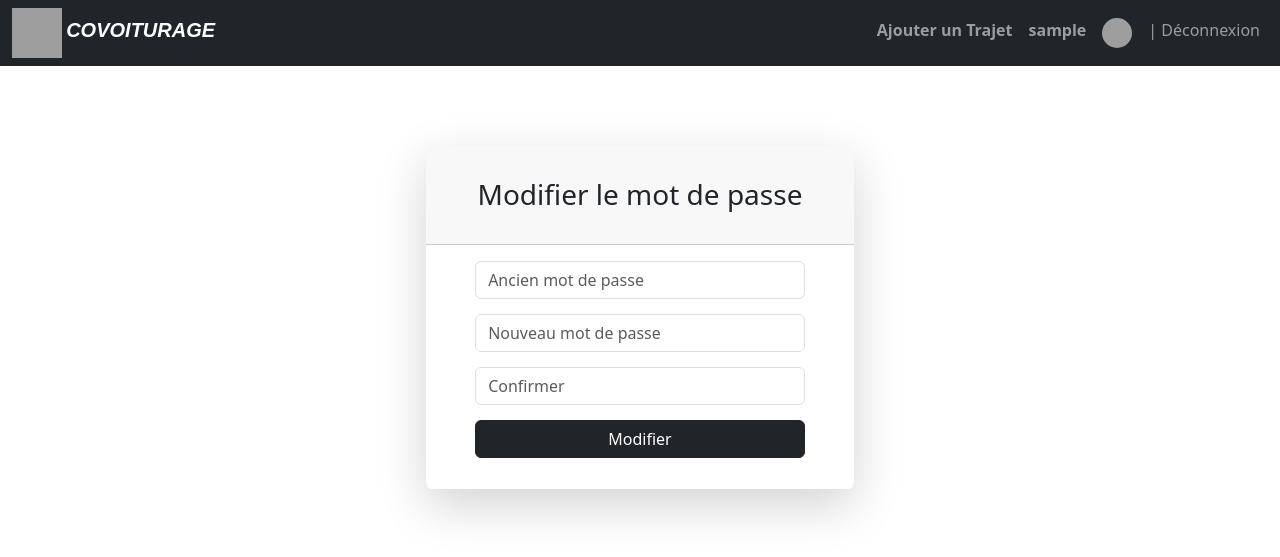
After one commit to Tetratronic/covoiturage, a Django app: page /password-change/ in a window 1280 px wide. The commit adds this page. Shown: the top 557 px of the page. Run offline with Django 5.2, Linux system fonts and the light colour scheme; the visitor is signed in with stand-in values (Sample User, id 1); some web fonts are replaced; grey boxes are pictures that could not be loaded.

Commit message:
project complet, remaining details do not concern me

```diff
--- a/covoiturage/urls.py
+++ b/covoiturage/urls.py
@@ -18,10 +18,12 @@ from django.contrib import admin
 from django.urls import path, include
 from django.conf import settings
 from django.conf.urls.static import static
+from website.views import ChangePasswordView
 
 urlpatterns = [
     path('admin/', admin.site.urls),
     path('', include('website.urls')),
+    path('password-change/', ChangePasswordView.as_view(), name='password_change'),
 ]
 
 urlpatterns += static(settings.MEDIA_URL, document_root=settings.MEDIA_ROOT)
--- /dev/null
+++ b/website/templates/change_password.html
@@ -0,0 +1,79 @@
+{% extends "base.html" %}
+{% block content %}
+<style>
+    .form-row{
+        margin-bottom: 15px;
+    }
+</style>
+    <div class="form-content my-3 p-3">
+        <div class="container">
+            <div class="row justify-content-center">
+                <div class="col-lg-5">
+                        <div class="card shadow-lg border-0 rounded-lg mt-0 mb-3">
+                            <div class="card-header justify-content-center">
+                              <h3 class="font-weight-light my-4 text-center">Modifier le mot de passe</h3>
+                            </div>
+                            {% if form.errors %}
+                                <div class="alert alert-danger alert-dismissible" role="alert">
+                                    <div id="form_errors">
+                                        {% for key, value in form.errors.items %}
+                                            <strong>{{ value }}</strong>
+                                        {% endfor %}
+                                    </div>
+                                    <button type="button" class="close" data-dismiss="alert" aria-label="Close">
+                                        <span aria-hidden="true">&times;</span>
+                                    </button>
+                                </div>
+                            {% endif %}
+
+                            <div class="card-body">
+                                <form method="POST">
+                                    {% csrf_token %}
+                                    <div class="form-row">
+                                        <div class="col-md-10 offset-md-1">
+                                            <div class="form-group">
+
+                                                <input type="password" name="old_password" autocomplete="new-password"
+                                                       class="form-control" required id="id_old_password"
+                                                       placeholder="Ancien mot de passe"/>
+                                                <span>
+                                                </span>
+                                            </div>
+                                        </div>
+                                    </div>
+                                    <div class="form-row">
+                                        <div class="col-md-10 offset-md-1">
+                                            <div class="form-group">
+
+                                                <input type="password" name="new_password1" autocomplete="new-password"
+                                                       class="form-control" required id="id_new_password1"
+                                                       placeholder="Nouveau mot de passe"/>
+                                                <span>
+                                                </span>
+                                            </div>
+                                        </div>
+                                    </div>
+                                    <div class="form-row">
+                                        <div class="col-md-10 offset-md-1">
+                                            <div class="form-group">
+                                                <input type="password" name="new_password2" autocomplete="new-password"
+                                                       required id="id_new_password2" class="form-control"
+                                                       placeholder="Confirmer"/>
+                                            </div>
+                                        </div>
+                                    </div>
+                                    <div class="form-row">
+                                        <div class="col-md-10 offset-md-1">
+                                            <div class="form-group mt-0 mb-1">
+                                                <button type="submit" class="col-md-12 btn btn-dark" id="reset">Modifier</button>
+                                            </div>
+                                        </div>
+                                    </div>
+                                </form>
+                            </div>
+                        </div>
+                </div>
+            </div>
+        </div>
+    </div>
+{% endblock content %}
--- a/website/templates/navbar.html
+++ b/website/templates/navbar.html
@@ -39,10 +39,10 @@
             <a class="nav-link" href="{% url 'add_trajet' %}"><b>Ajouter un Trajet</b></a>
           </li>
             <li class="nav-item">
-              <a class="nav-link" href=""><b> {{user.username}}</b></a>
+              <a class="nav-link" href="{% url 'users-profile' %}"><b> {{user.username}}</b></a>
             </li>
             <li class="nav-item">
-              <a class="nav-link" href=""><img class="profile-img" src="{{user.profile.profile_pic.url}}"></a>
+              <a class="nav-link" href="{% url 'users-profile' %}"><img class="profile-img" src="{{user.profile.profile_pic.url}}"></a>
             </li>
             <li class="nav-item">
               <a class="nav-link" href="{% url 'logout' %}">| Déconnexion</a>
--- a/website/templates/profile.html
+++ b/website/templates/profile.html
@@ -23,7 +23,7 @@
                         {{ user_form.as_p }}
                 </div>
                 <div class="form-group">
-                    <a href="#">Changer le mot de passe</a>
+                    <a href="{% url 'password_change' %}">Changer le mot de passe</a>
                     <hr>
                     <label class="small mb-1">Changer la photo:</label>
                     {{ profile_form.profile_pic }}
--- a/website/urls.py
+++ b/website/urls.py
@@ -1,12 +1,11 @@
-
 from django.urls import path
 from . import views
+
 urlpatterns = [
     path('', views.home, name='home'),
     path('logout/', views.logout_user, name='logout'),
     path('login/', views.login_user, name='login'),
     path('register/', views.register_user, name='register'),
-    path('delete_trajet/<int:pk>', views.delete_trajet, name='delete_trajet'),
     path('add_trajet/', views.add_trajet, name='add_trajet'),
     path('profile/', views.profile, name='users-profile'),
 ]
--- a/website/views.py
+++ b/website/views.py
@@ -4,6 +4,9 @@ from django.contrib import messages
 from .forms import SignUpForm, AddTrajetForm, UpdateUserForm, UpdateProfileForm
 from django.contrib.auth.decorators import login_required
 from .models import Trajet
+from django.urls import reverse_lazy
+from django.contrib.auth.views import PasswordChangeView
+from django.contrib.messages.views import SuccessMessageMixin
 
 # page d'acceuil
 def home(request):
@@ -24,7 +27,7 @@ def login_user(request):
             return redirect('home')
         else:
             messages.success(request, "Erreur, Reessayer")
-    return redirect('login')
+    return redirect('home')
 
 #fonction pour se déconnecter
 def logout_user(request):
@@ -90,3 +93,9 @@ def profile(request):
         profile_form = UpdateProfileForm(instance=request.user.profile)
 
     return render(request, 'profile.html', {'user_form': user_form, 'profile_form': profile_form})
+
+
+class ChangePasswordView(SuccessMessageMixin, PasswordChangeView):
+    template_name = 'change_password.html'
+    success_message = "Mot de passe changé avec succes"
+    success_url = reverse_lazy('home')
```
Also changed, not shown: website/forms.py (+5 -5 lines).
